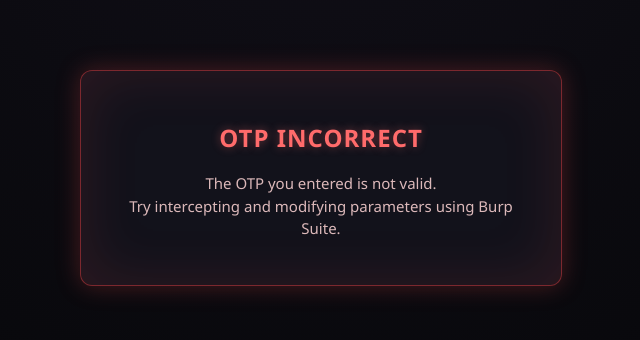
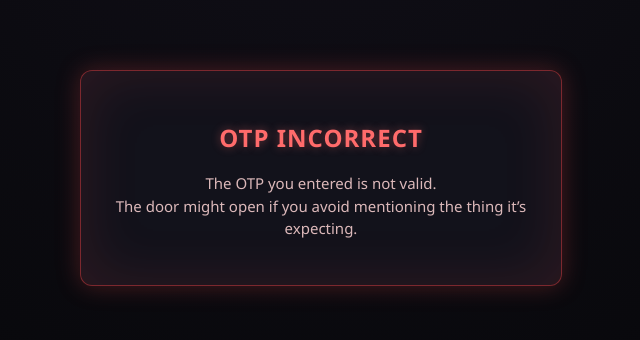
Before and after one commit to jaseervk/otp-bypass-ctf, a website: page public/verify-fail.html in a window 1280 px wide. Shown: the part 222-562 px from the top of the page, without its empty margins (319-959 px from the left). Drawn offline with Linux system fonts and the light colour scheme.

Commit message:
Update verify-fail.html

```diff
--- a/public/verify-fail.html
+++ b/public/verify-fail.html
@@ -62,7 +62,7 @@
     <h2>OTP INCORRECT</h2>
     <p>
         The OTP you entered is not valid.<br>
-        Try intercepting and modifying parameters using Burp Suite.
+        The door might open if you avoid mentioning the thing it’s expecting.
     </p>
 </div>
 
```
